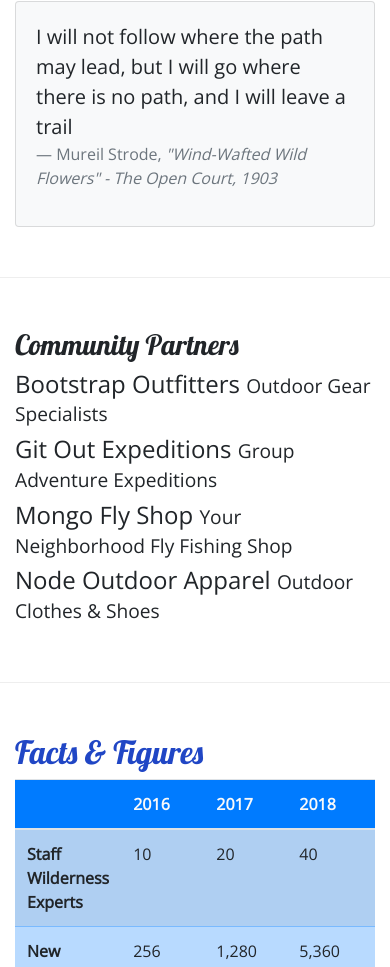
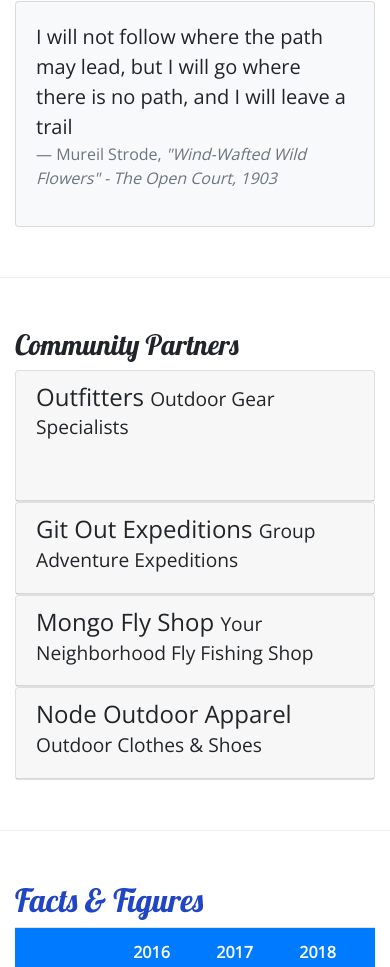
Before and after one commit to petermdrews/bootstrap-project, a website: page aboutus.html in a window 390 px wide. Shown: the part 1033-2000 px from the top of the page. Drawn offline with nearby package versions, Linux system fonts and the light colour scheme.

Commit message:
Accordion

```diff
--- a/aboutus.html
+++ b/aboutus.html
@@ -127,30 +127,76 @@
       <div class="row row-content">
         <div class="col">
           <h3>Community Partners</h3>
-          <h4>Bootstrap Outfitters <small>Outdoor Gear Specialists</small></h4>
+          <div id="accordion">
+            <div class="card">
+              <div role="tab" class="card-header">
+                <h4>
+                  <a data-toggle="collapse" data-target="#bootstrap">
+                    Outfitters <small>Outdoor Gear Specialists</small>
+                  </a>
+                </h4>
+                <div class="collapse show" id="bootstrap" data-parent="#accordion">
+                  <div class="card-body">
                     <p class="d-none d-sm-block">
                       Bootstrap Outfitters supplies you with the gear you need at prices
                       you can't beat.
                     </p>
+                  </div>
+                </div>
+              </div>
+            </div>
+            <div class="card">
+              <div role="tab" class="card-header">
                 <h4>
+                  <a data-toggle="collapse" data-target="#git" class="collapsed">
                     Git Out Expeditions <small>Group Adventure Expeditions</small>
+                  </a>
                 </h4>
+                <div class="collapse" id="git" data-parent="#accordion">
+                  <div class="card-body">
                     <p class="d-none d-sm-block">
                       Join Git Out Expeditions to explore new horizons with a group of
                       other adventurers!
                     </p>
+                  </div>
+                </div>
+              </div>
+            </div>
+            <div class="card">
+              <div role="tab" class="card-header">
                 <h4>
+                  <a data-toggle="collapse" data-target="#mongo" class="collapsed">
                     Mongo Fly Shop <small>Your Neighborhood Fly Fishing Shop</small>
+                  </a>
                 </h4>
+                <div class="collapse" id="mongo" data-parent="#accordion">
+                  <div class="card-body">
                     <p class="d-none d-sm-block">
                       Need a new fishing pole, a tacklebox, or flies of all kinds? Stop by
                       Mongo Fly Shop.
                     </p>
-          <h4>Node Outdoor Apparel <small>Outdoor Clothes & Shoes</small></h4>
+                  </div>
+                </div>
+              </div>
+            </div>
+            <div class="card">
+              <div role="tab" class="card-header">
+                <h4>
+                  <a data-toggle="collapse" data-target="#node" class="collapsed">
+                    Node Outdoor Apparel <small>Outdoor Clothes & Shoes</small>
+                  </a>
+                </h4>
+                <div class="collapse" id="node" data-parent="#accordion">
+                  <div class="card-body">
                     <p class="d-none d-sm-block">
                       From polar fleeces to swimsuits, hiking boots to waders, a visit to
                       Node will be sure to get you covered.
                     </p>
+                  </div>
+                </div>
+              </div>
+            </div>
+          </div>
         </div>
       </div>
 
--- a/css/styles.css
+++ b/css/styles.css
@@ -35,3 +35,14 @@ header h2 {
 .navbar {
     background-color: #901cad;
 }
+
+.tab-content {
+    border: 1px solid #DDD;
+    border-top: none;
+    padding: 10px;
+}
+
+a, a:hover {
+    color: inherit;
+    text-decoration: none;
+}
```
Also changed, not shown: index.html (+3 -3 lines). Lines whose indentation alone changed are shown as unchanged.
